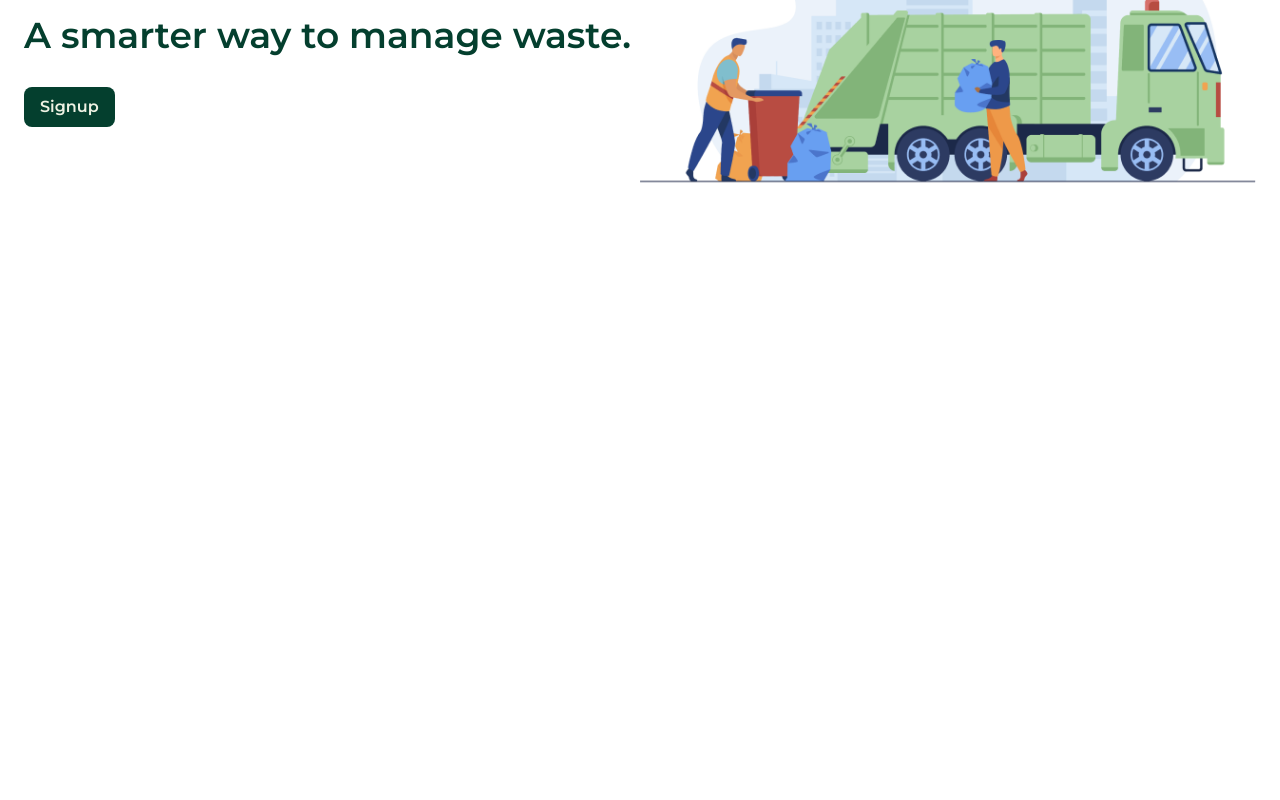
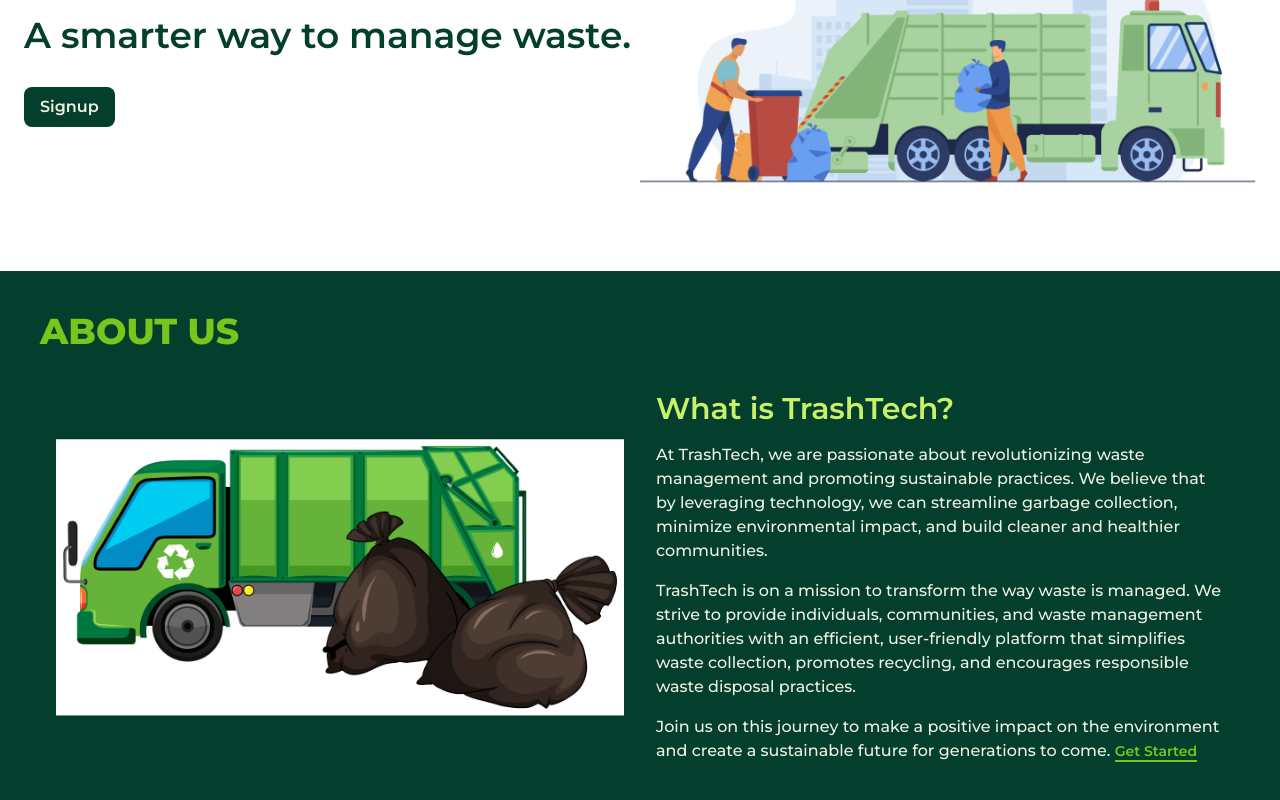
Before and after one commit to dintonharold87/TrashTech, a React (Create React App) app in the folder frontend/: page / in a window 1280 px wide. Shown: the part 306-1106 px from the top of the page. Before the commit the page ends 800 px from the top, so only its background shows below. Built offline with nearby package versions, Linux system fonts and the light colour scheme.

Commit message:
Added the About Section

```diff
--- /dev/null
+++ b/frontend/src/components/About.jsx
@@ -0,0 +1,51 @@
+import React from 'react'
+import about from "../assets/about.png";
+import { Link } from "react-router-dom";
+
+const About = () => {
+  return (
+    <section id="about" className="bg-greenDark p-10">
+      <h2 className="text-3xl md:text-4xl leading-7 text-greenLight uppercase font-sans font-extrabold">
+        About Us
+      </h2>
+      <div className="container flex flex-col px-4 mx-auto p-10 space-y-12 md:space-y-0 md:space-x-8 md:flex-row">
+        {/* left side */}
+        <div className="md:w-1/2 mt-12">
+          <img src={about} alt="" className="hidden md:block w-full h-auto" />
+        </div>
+        {/* right side */}
+        <div className="flex flex-col mb-32 space-y-2 md:space-y-4 md:w-1/2">
+          <h3 className="font-body text-greenPale text-2xl md:text-3xl text-sans font-semibold">
+            What is TrashTech?
+          </h3>
+          <p className="text-sm md:text-base text-beigeLight text-sans font-medium">
+            At TrashTech, we are passionate about revolutionizing waste
+            management and promoting sustainable practices. We believe that by
+            leveraging technology, we can streamline garbage collection,
+            minimize environmental impact, and build cleaner and healthier
+            communities.
+          </p>
+          <p className="text-sm md:text-base text-beigeLight text-sans font-medium">
+            TrashTech is on a mission to transform the way waste is managed. We
+            strive to provide individuals, communities, and waste management
+            authorities with an efficient, user-friendly platform that
+            simplifies waste collection, promotes recycling, and encourages
+            responsible waste disposal practices.
+          </p>
+          <p className="text-sm md:text-base text-beigeLight text-sans font-medium">
+            Join us on this journey to make a positive impact on the environment
+            and create a sustainable future for generations to come.{" "}
+            <Link
+              className="text-sm font-semibold leading-tight text-greenLight border-b-2 border-greenLight"
+              to="/login"
+            >
+              Get Started
+            </Link>
+          </p>
+        </div>
+      </div>
+    </section>
+  );
+}
+
+export default About
--- a/frontend/src/pages/Home.jsx
+++ b/frontend/src/pages/Home.jsx
@@ -1,12 +1,13 @@
-import React from 'react'
+import React from "react";
 import HeroSection from "../components/HeroSection";
+import About from "../components/About";
 const Home = () => {
   return (
     <>
       <HeroSection />
-
+      <About />
     </>
   );
-}
+};
 
-export default Home
+export default Home;
```
